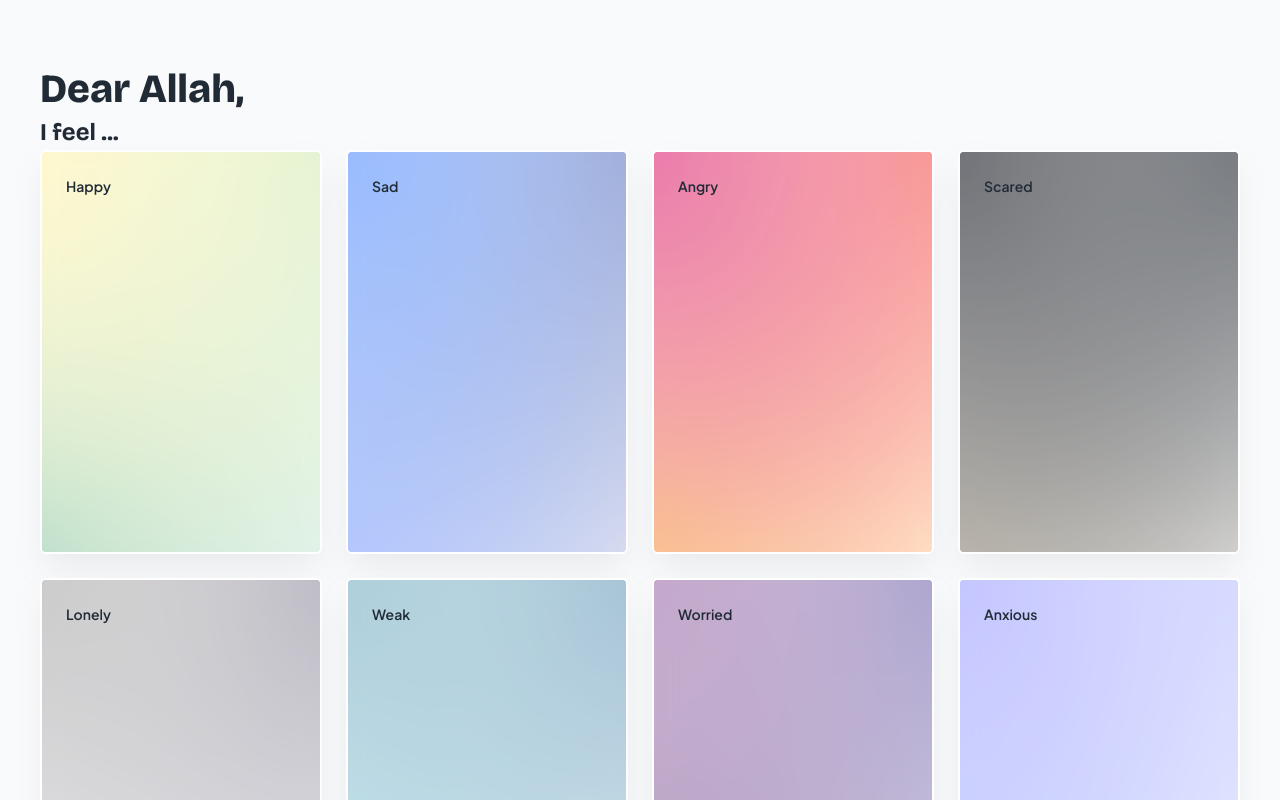
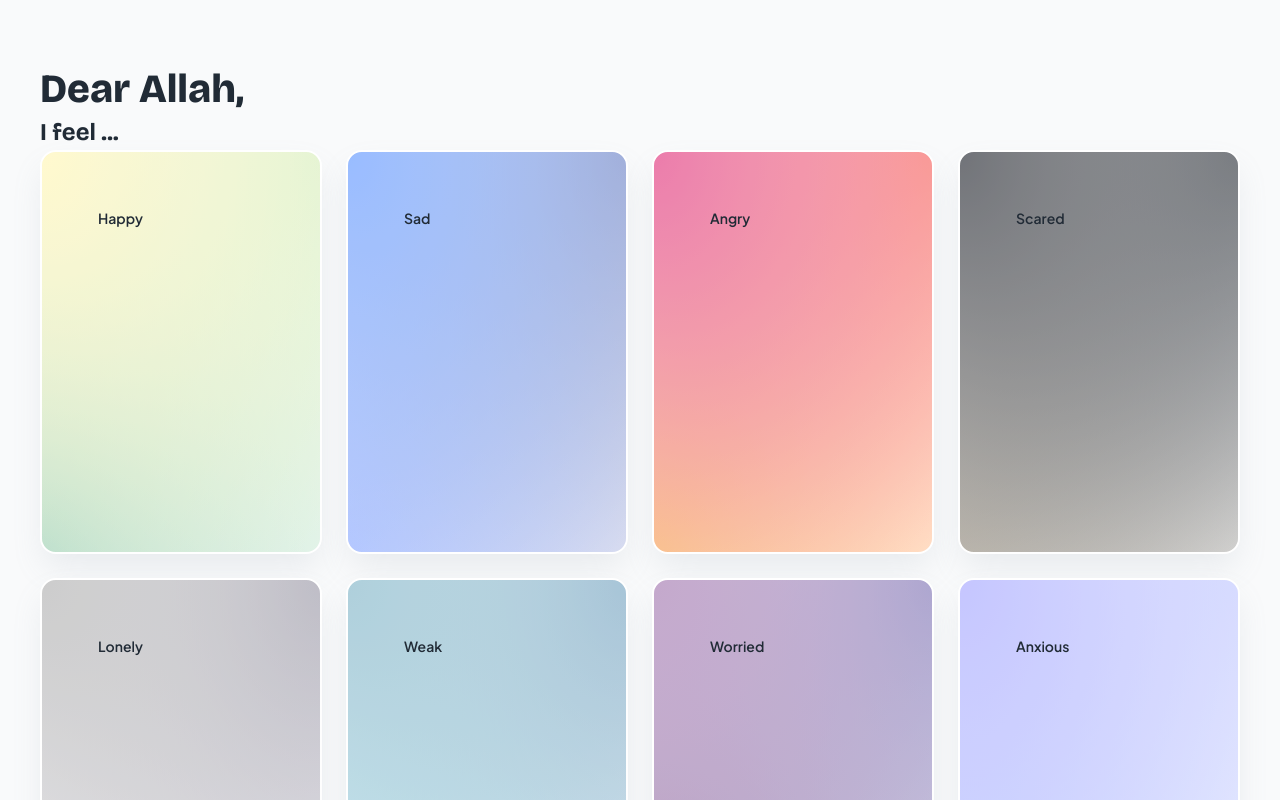
Before and after one commit to randhikarizky/dear-Allah, a Next.js app: page /landing in a window 1280 px wide. Shown: the top 800 px of the page. Built offline with nearby package versions, Linux system fonts and the light colour scheme.

Commit message:
a few style adjustment on Glass.tsx

```diff
--- a/app/components/global/components/Glass.tsx
+++ b/app/components/global/components/Glass.tsx
@@ -11,15 +11,16 @@ const GlassBg = styled((props: any) => <Card {...props} />)(({ color }) => ({
     color[2] +
     ", transparent)",
   border: "2px solid rgba(255, 255, 255, 1)",
+  borderRadius: "16px",
 }));
 
 const GlassEffect = styled((props: any) => <Card {...props} />)(
   ({ theme }) => ({
     background: "rgba( 255, 255, 255, 0.25)",
     boxShadow: "0 4px 30px rgba(0, 0, 0, 0.1)",
-    backdropFilter: "blur(10px)",
     borderRadius: "0px",
-    height: "50vh",
+    height: "25rem",
+    padding: "2rem",
   })
 );
 
@@ -29,7 +30,6 @@ type Props = {
 };
 
 const Glass = (props: Props) => {
-  console.log(props);
   return (
     <GlassBg color={props.color}>
       <GlassEffect>{props.children}</GlassEffect>
```
